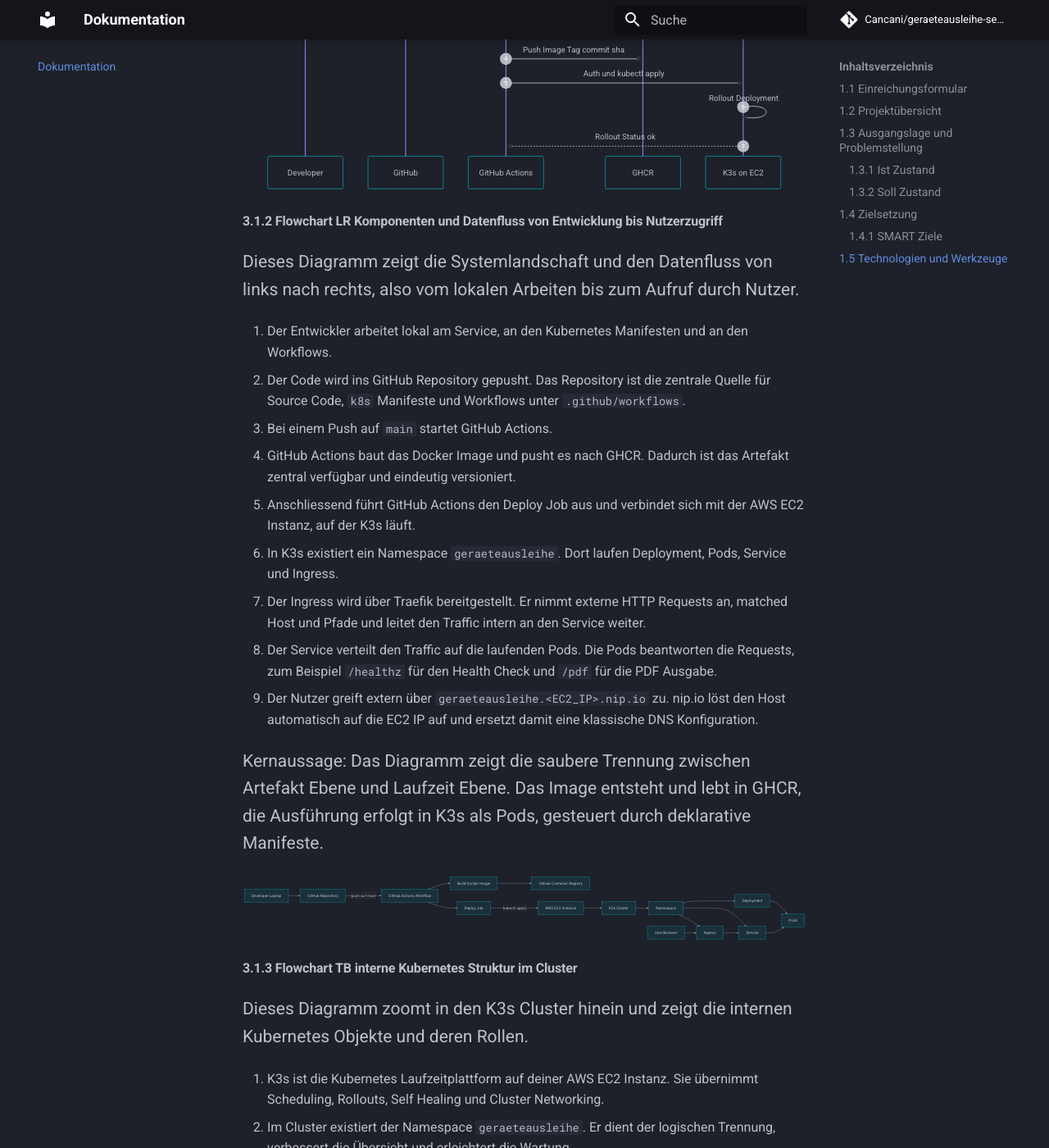
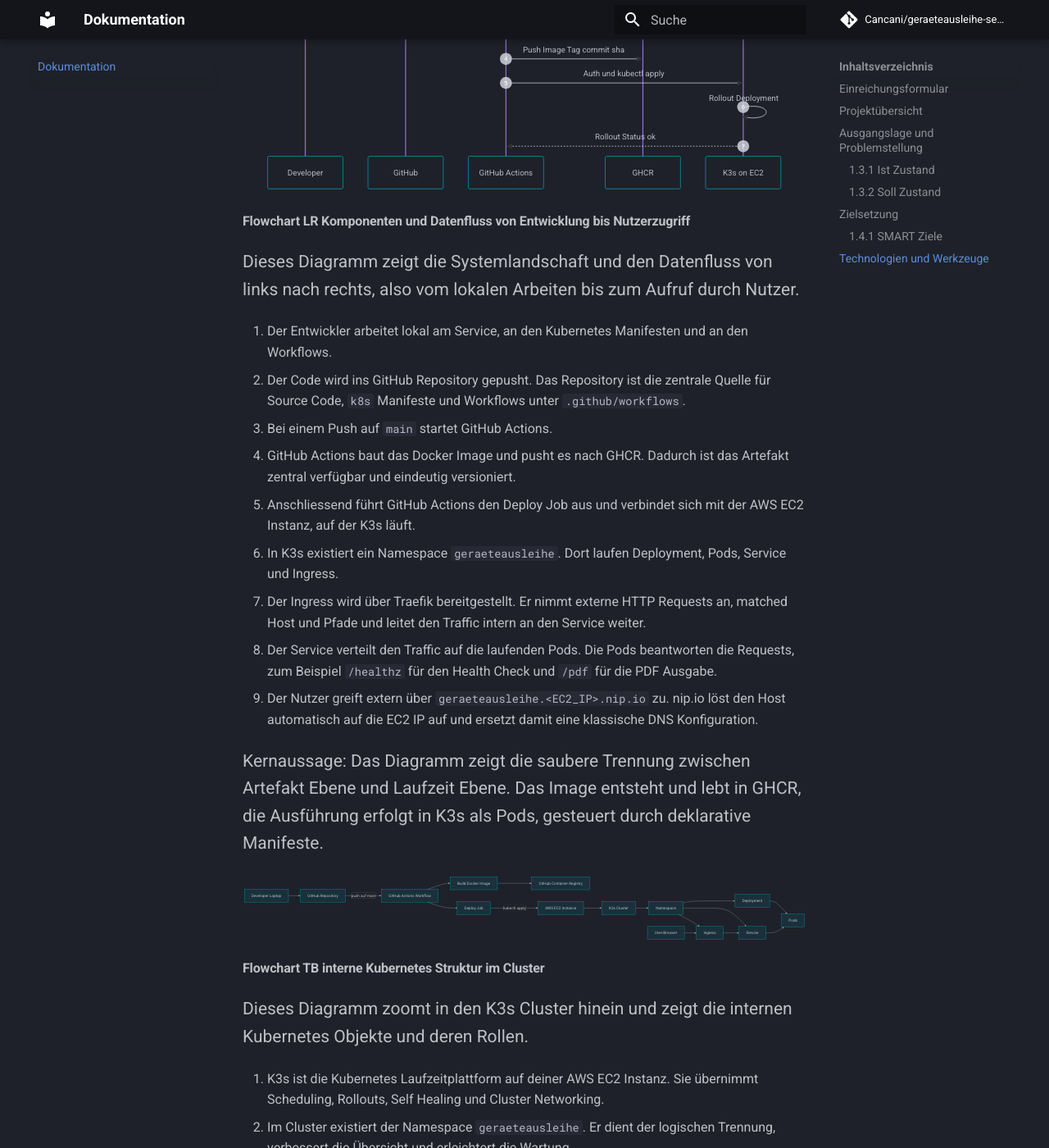
Before and after one commit to Cancani/geraeteausleihe-sem4, an MkDocs documentation site: the page built from docs/dokumentation.md, in a window 1280 px wide and 1400 px high, scrolled down 28242 px. Shown: the whole window at 82% size. Built offline with MkDocs 1.6.1 and Material for MkDocs 9.7.7, drawn with Linux system fonts in a browser that asks for light colours; comment, search, counter and statistics services are not loaded; some of the changed text lies outside the part shown.

Commit message:
docs(change): Nummerierung für Inhaltsverzeichnis angepasst.

````diff
--- a/docs/dokumentation.md
+++ b/docs/dokumentation.md
@@ -1,13 +1,13 @@
-# 1 Projektdefinition
+# Projektdefinition
 
-## 1.1 Einreichungsformular
+## Einreichungsformular
 
 Das Einreichungsformular kann hier entnommen werden:
 [ITCNE24 Semesterarbeit 4 Einreichungsformular](./Efekan_Einreichungsformular_4.SemesterV2.docx)
 
 ---
 
-## 1.2 Projektübersicht
+## Projektübersicht
 
 | Eigenschaft | Details |
 |---|---|
@@ -33,7 +33,7 @@
 
 ---
 
-## 1.3 Ausgangslage und Problemstellung
+## Ausgangslage und Problemstellung
 
 ### 1.3.1 Ist Zustand
 
@@ -91,7 +91,7 @@
 
 ---
 
-## 1.4 Zielsetzung
+## Zielsetzung
 
 Die Arbeit hat das Ziel, den bestehenden Microservice in eine Cloud Native Betriebsumgebung zu überfuehren. Der Fokus liegt auf CI und CD, Kubernetes Deployment, stabiler Erreichbarkeit ueber Ingress sowie einer laufenden Dokumentation, die den Fortschritt und die Qualität belegt.
 
@@ -108,7 +108,7 @@
 
 ---
 
-## 1.5 Technologien und Werkzeuge
+## Technologien und Werkzeuge
 
 | Bereich | Technologie | Begründung |
 |---|---|---|
@@ -122,9 +122,9 @@
 | Dokumentation | MkDocs, GitHub Pages | Versionierte und laufend publizierte Doku |
 | Projektmanagement | GitHub Projects, Issues | Backlog, Schätzungen, Priorisierung, DoD |
 
-# 2 Projektmanagement
+# Projektmanagement
 
-## 2.1 Projektmethodik
+## Projektmethodik
 
 Das Projekt folgt einem agilen, scrumähnlichen Vorgehen mit iterativer Entwicklung und regelmässigen Review Zyklen. Die Planung und Nachverfolgung erfolgt vollständig in GitHub.
 
@@ -175,7 +175,7 @@
 * Motivation, sichtbare Fortschritte nach jedem Sprint
 * Lernoptimierung, Retrospektiven führen zu kontinuierlicher Prozessverbesserung
 
-## 2.2 Projektphasen und Meilensteine
+## Projektphasen und Meilensteine
 
 Das Projekt ist in drei Sprints gegliedert. Die Sprintzeiträume entsprechen der ursprünglichen Planung. Inhalte aus Sprint 1 und Sprint 2 wurden in einem späteren Zeitraum konzentriert nachgezogen. Die Dokumentation wird nun strukturiert und evidenzbasiert ergänzt, damit der Stand jederzeit nachvollziehbar ist.
 
@@ -203,7 +203,7 @@
 
 ---
 
-## 2.3 Anpassung der Sprint Planung
+## Anpassung der Sprint Planung
 
 In der praktischen Umsetzung wurden zentrale Inhalte aus Sprint 1 und Sprint 2 in einem späteren Zeitraum konzentriert nachgezogen. Gründe dafür waren parallele Verpflichtungen und die Priorisierung des technischen Fortschritts vor der finalen Dokumentationsform.
 
@@ -216,7 +216,7 @@
 
 ---
 
-## 2.4 Issues und User Stories
+## Issues und User Stories
 
 Das Projekt umfasst 27 User Stories, US01 bis US27. Alle Stories werden als GitHub Issues geführt und im [GitHub Project Board](https://github.com/users/Cancani/projects/3) verwaltet.
 
@@ -252,7 +252,7 @@
 
 ---
 
-## 2.5 Sprint 1 Planung und Sprint Review
+## Sprint 1 Planung und Sprint Review
 
 ### 2.5.1 Sprint 1 Planung
 
@@ -339,7 +339,7 @@
 
 Link:
 
-## 2.6 Verwaltung der Aufgaben
+## Verwaltung der Aufgaben
 
 Die Aufgaben wurden vollständig in [GitHub Projects](https://github.com/users/Cancani/projects/3/views/1) organisiert.
 Das Board ist nach Sprints gegliedert und orientiert sich an der Kanban-Struktur mit den Spalten
@@ -360,7 +360,7 @@
 
 ---
 
-## 2.7 Wechsel von Microsoft Planner zu GitHub Projects und Issues
+## Wechsel von Microsoft Planner zu GitHub Projects und Issues
 
 ### 2.7.1 Hintergrund
 
@@ -397,7 +397,7 @@
 
 
 
-## 2.8 SWOT-Analyse
+## SWOT-Analyse
 
 Die SWOT-Analyse fasst die internen und externen Faktoren des Projekts zusammen und dient zur Bewertung der technologischen Tragfähigkeit und prozessualen Stabilität. Die SWOT-Analyse bietet einen strukturierten Überblick über die internen Stärken und Schwächen sowie die externen Chancen und Risiken des Projekts. Ziel ist es, das Projekt im Hinblick auf seine technologische, organisatorische und strategische Tragfähigkeit zu reflektieren.
 
@@ -496,7 +496,7 @@
 
 ---
 
-## 2.9 Use-Case Diagramm
+## Use-Case Diagramm
 
 Das Use-Case Diagramm zeigt die Akteure und Interaktionen mit dem Geräteausleihe-System aus technischer Sicht.
 Die Zielgruppe sind vor allem Stakeholder, die den Betrieb oder die Integration bewerten möchten.
@@ -564,7 +564,7 @@
 
 ---
 
-## 2.10 Risikomatrix
+## Risikomatrix
 
 Die Risikomatrix dient zur strukturierten Bewertung potenzieller Risiken im Projekt.
 
@@ -629,11 +629,11 @@
 - Dieses Risiko wird durch klare Priorisierung der Kernanforderungen, Sprint-Planung sowie konsequente Fokussierung auf Mindestanforderungen aktiv adressiert.
 - Insgesamt bleibt das Risikoprofil trotz des identifizierten kritischen Risikos kontrollierbar und angemessen für ein praxisorientiertes Lernprojekt.
 
-# 3 Architektur
+# Architektur
 
 Die folgenden Abschnitte erklären die drei Diagramme inhaltlich und bezogen auf dein aktuelles Setup mit GitHub, GHCR, AWS EC2, K3s und Traefik Ingress. Externe Erreichbarkeit erfolgt über den Host `geraeteausleihe.<EC2_IP>.nip.io`, die wichtigsten Endpoints sind `/healthz` und `/pdf`.
 
-## 3.1 Deployment Ablauf
+## Deployment Ablauf
 
 Dieses Diagramm zeigt den Ablauf einer Änderung vom Commit bis zum erfolgreichen Rollout im K3s Cluster.
 
@@ -648,7 +648,8 @@
 
 Kernaussage: Jeder Push auf `main` erzeugt eine neue deployte Version. Der Commit SHA Tag in GHCR dient als Nachweis, welche Version gerade produktiv läuft und ermöglicht ein sauberes Rollback auf eine frühere Version.
 
-### 3.1.1 Sequenzdiagramm
+### Sequenzdiagramm
+
 
 ```mermaid
 sequenceDiagram
@@ -668,7 +669,7 @@
   K-->>GA: Rollout Status ok
 ```
 
-#### 3.1.2 Flowchart LR Komponenten und Datenfluss von Entwicklung bis Nutzerzugriff
+#### Flowchart LR Komponenten und Datenfluss von Entwicklung bis Nutzerzugriff
 
 Dieses Diagramm zeigt die Systemlandschaft und den Datenfluss von links nach rechts, also vom lokalen Arbeiten bis zum Aufruf durch Nutzer.
 
@@ -708,7 +709,7 @@
 
 ```
 
-#### 3.1.3 Flowchart TB interne Kubernetes Struktur im Cluster
+#### Flowchart TB interne Kubernetes Struktur im Cluster
 
 Dieses Diagramm zoomt in den K3s Cluster hinein und zeigt die internen Kubernetes Objekte und deren Rollen.
 
@@ -742,7 +743,9 @@
   SVC --> P1
   SVC --> P2
 ```
-## Zielbild
+---
+
+### Zielbild
 
 ```mermaid
 flowchart TD
@@ -776,7 +779,6 @@
 
   REPO -->|MkDocs Build| PAGES
 ```
-
 ---
 
 ## Komponenten
@@ -835,12 +837,12 @@
 | Logs | Container Logs über kubectl abrufbar | Zentrales Logging optional |
 | Rollback | Über Image Tags möglich | Strategie dokumentieren und üben |
 
-# 4 Branching Strategie und Regeln
+# Branching Strategie und Regeln
 
-## 4.1 Ziel
+## Ziel
 Die Branching Strategie stellt sicher, dass der **main Branch jederzeit stabil** ist und den Stand für Demo und Abgabe abbildet. Entwicklung und laufende Arbeiten erfolgen auf **develop** oder auf **feature branches**. Die Dokumentation wird über GitHub Pages aus dem Repository veröffentlicht.
 
-## 4.2 Branches
+## Branches
 
 - **main**
   - Stabiler Stand für Sprint Reviews, Demo und Abgabe
@@ -867,7 +869,7 @@
 
 
 
-## 4.3 Merge Flow
+## Merge Flow
 
 - **Feature Umsetzung**
   - feature branch wird von develop erstellt
@@ -878,7 +880,7 @@
   - Pull Request von develop nach main
   - main wird nur gemerged, wenn der Stand stabil ist
 
-## 4.4 Regeln und Schutz
+## Regeln und Schutz
 
 - **main**
   - Force Push blockiert
@@ -894,10 +896,10 @@
   - Updates erfolgen nur über den GitHub Actions Workflow
   - Keine manuellen Pushes
 
-## 4.5 Dokumentation und GitHub Pages
+## Dokumentation und GitHub Pages
 Die GitHub Pages Dokumentation wird aus dem Repository gebaut. Der Workflow wird nur ausgeführt, wenn relevante Dateien geändert wurden, zum Beispiel `docs` oder `mkdocs.yml`. Dadurch bleibt die Pages Ausgabe konsistent mit dem Stand auf main.
 
-## 4.6 Commit Konvention
+## Commit Konvention
 Konvention: `type(scope): message`
 
 Beispiele:
@@ -909,7 +911,7 @@
 - **fix(ci):** correct ghcr image tag
 - **chore:** update dependencies
 
-## 4.7 Definition of Done für Branching Doku
+## Definition of Done für Branching Doku
 - **Dokumentation ist committed und gepusht**
 - **Merge Flow ist nachvollziehbar beschrieben**
 - **Branch Regeln sind dokumentiert**
--- a/mkdocs.yml
+++ b/mkdocs.yml
@@ -31,6 +31,10 @@
   - attr_list
   - md_in_html
   - tables
+  - toc:
+      permalink: true
+      toc_depth: 4
+      numbered: true
   - pymdownx.details
   - pymdownx.snippets
   - pymdownx.superfences:
````
